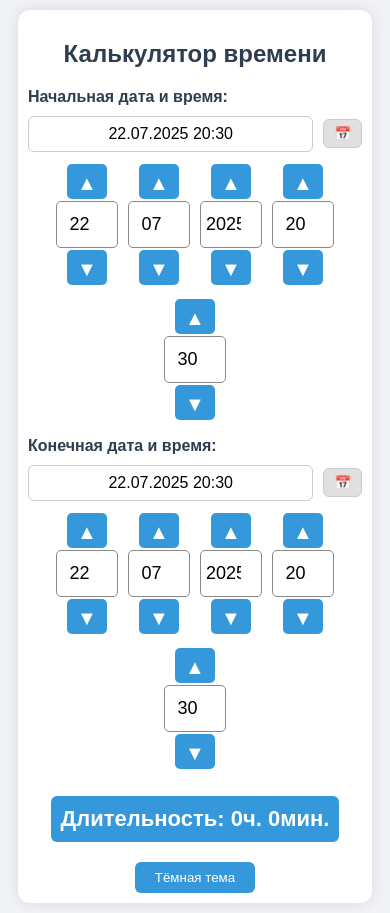
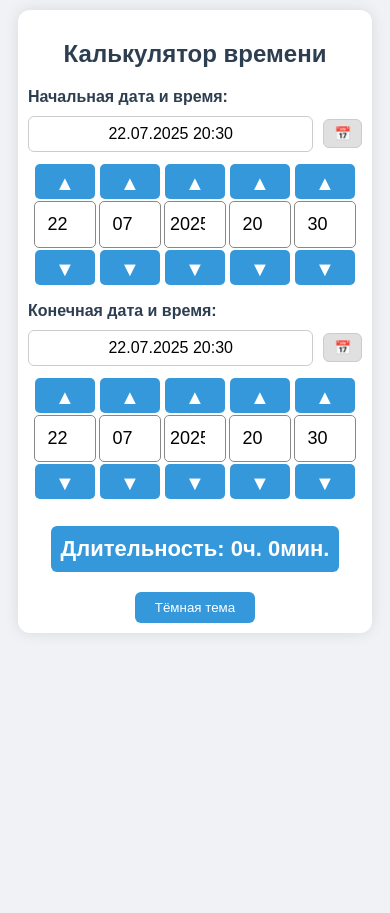
Before and after one commit to Dreamhousem/sla_calculator, a plain HTML site: page index.html in a window 390 px wide. After the commit the page ends 844 px from the top, so only its background shows below. Drawn offline with nearby package versions, Linux system fonts and the light colour scheme.

Commit message:
уменьшил gap для .adjust-block в моб версии, расширил кнопки

```diff
--- a/index.html
+++ b/index.html
@@ -81,6 +81,12 @@
         flex-wrap: wrap;
       }
 
+      @media (max-width: 600px) {
+        .adjust-block {
+          gap: 3px;
+        }
+      }
+
       .adjust-item {
         text-align: center;
       }
@@ -100,7 +106,7 @@
         .adjust-item button {
           font-size: 20px;
           padding: 8px 0;
-          width: 40px;
+          width: 60px;
           height: 35px;
         }
 
```
